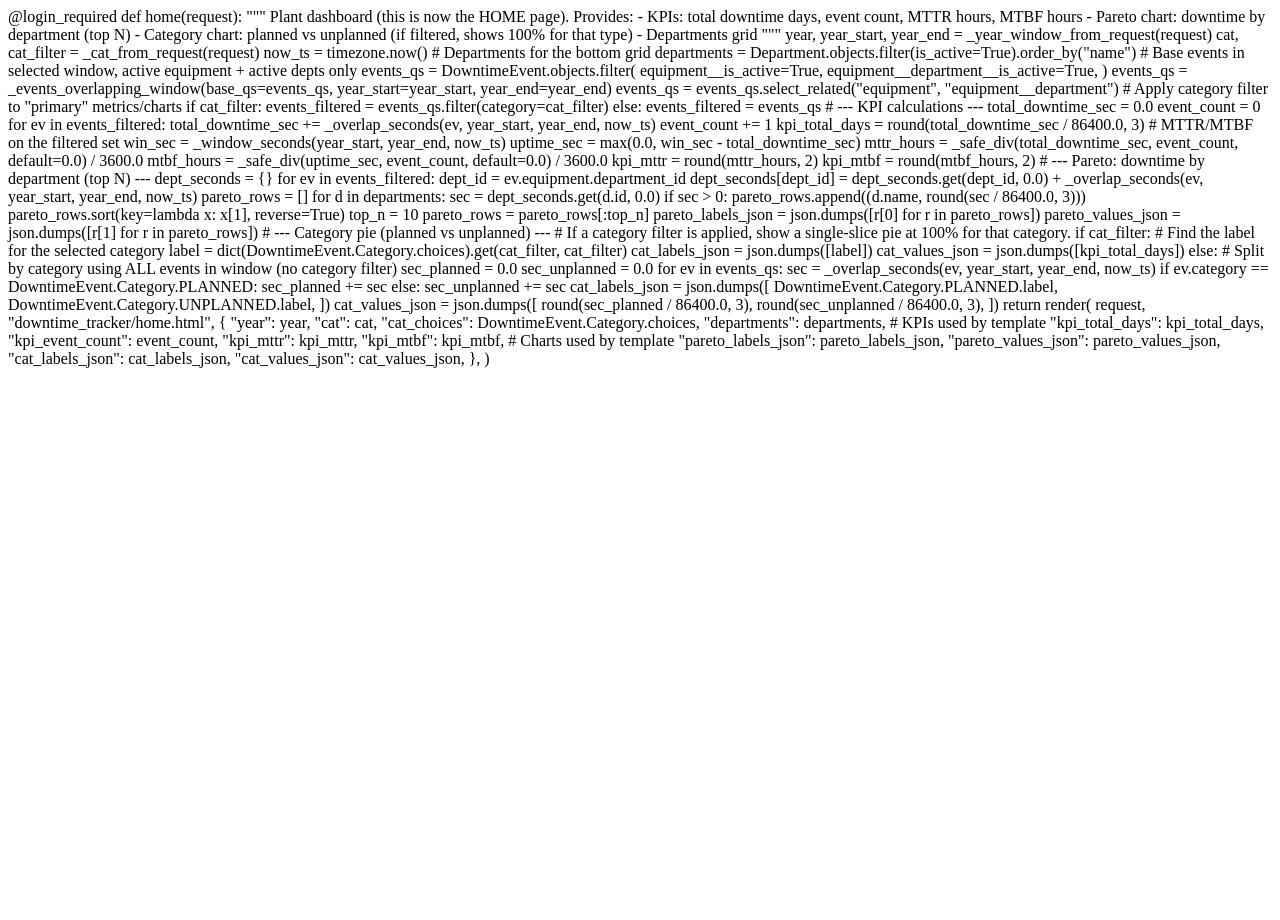
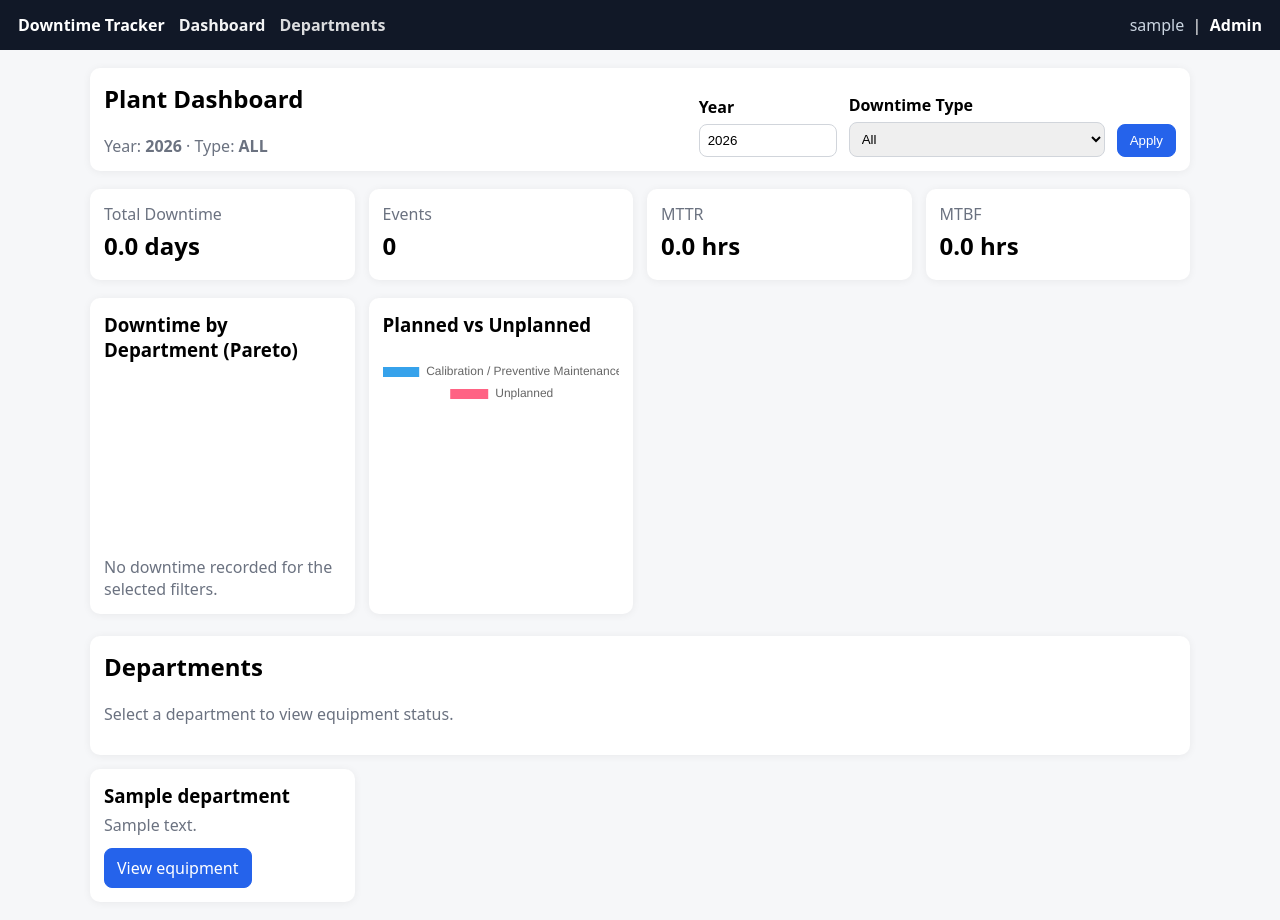
Before and after one commit to prestochango93/downtime-server, a Django app: page / in a window 1280 px wide. Before the commit the page ends 368 px from the top, so only its background shows below. Run offline with Django 5.2, Linux system fonts and the light colour scheme; a user stored in the database is signed in; tables that the repository leaves empty hold one stand-in row (values such as "Sample post").

Commit message:
Update home.html

```diff
--- a/downtime/downtime_tracker/templates/downtime_tracker/home.html
+++ b/downtime/downtime_tracker/templates/downtime_tracker/home.html
@@ -1,120 +1,142 @@
-@login_required
-def home(request):
-    """
-    Plant dashboard (this is now the HOME page).
-    Provides:
-      - KPIs: total downtime days, event count, MTTR hours, MTBF hours
-      - Pareto chart: downtime by department (top N)
-      - Category chart: planned vs unplanned (if filtered, shows 100% for that type)
-      - Departments grid
-    """
-    year, year_start, year_end = _year_window_from_request(request)
-    cat, cat_filter = _cat_from_request(request)
-    now_ts = timezone.now()
+{% extends "downtime_tracker/base.html" %}
+{% block title %}Plant Dashboard — Downtime Tracker{% endblock %}
 
-    # Departments for the bottom grid
-    departments = Department.objects.filter(is_active=True).order_by("name")
+{% block content %}
 
-    # Base events in selected window, active equipment + active depts only
-    events_qs = DowntimeEvent.objects.filter(
-        equipment__is_active=True,
-        equipment__department__is_active=True,
-    )
-    events_qs = _events_overlapping_window(base_qs=events_qs, year_start=year_start, year_end=year_end)
-    events_qs = events_qs.select_related("equipment", "equipment__department")
+<!-- ================= HEADER / FILTERS ================= -->
+<div class="card">
+  <div style="display:flex; justify-content:space-between; align-items:flex-end; gap:12px; flex-wrap:wrap;">
+    <div>
+      <h2 style="margin-top:0;">Plant Dashboard</h2>
+      <div class="muted">
+        Year: <strong>{{ year }}</strong>
+        {% if cat != "ALL" %}
+          · Type: <strong>{{ cat }}</strong>
+        {% else %}
+          · Type: <strong>ALL</strong>
+        {% endif %}
+      </div>
+    </div>
 
-    # Apply category filter to "primary" metrics/charts
-    if cat_filter:
-        events_filtered = events_qs.filter(category=cat_filter)
-    else:
-        events_filtered = events_qs
+    <form method="get" style="display:flex; gap:12px; align-items:flex-end; flex-wrap:wrap;">
+      <div style="min-width:120px;">
+        <label for="id_year">Year</label>
+        <input id="id_year" name="year" type="number" value="{{ year }}" style="width:120px;">
+      </div>
 
-    # --- KPI calculations ---
-    total_downtime_sec = 0.0
-    event_count = 0
+      <div style="min-width:220px;">
+        <label for="id_cat">Downtime Type</label>
+        <select id="id_cat" name="cat">
+          <option value="ALL" {% if cat == "ALL" %}selected{% endif %}>All</option>
+          {% for v,l in cat_choices %}
+            <option value="{{ v }}" {% if cat == v %}selected{% endif %}>{{ l }}</option>
+          {% endfor %}
+        </select>
+      </div>
 
-    for ev in events_filtered:
-        total_downtime_sec += _overlap_seconds(ev, year_start, year_end, now_ts)
-        event_count += 1
+      <div>
+        <button class="btn btn-primary" type="submit">Apply</button>
+      </div>
+    </form>
+  </div>
+</div>
 
-    kpi_total_days = round(total_downtime_sec / 86400.0, 3)
+<div style="height:18px;"></div>
 
-    # MTTR/MTBF on the filtered set
-    win_sec = _window_seconds(year_start, year_end, now_ts)
-    uptime_sec = max(0.0, win_sec - total_downtime_sec)
+<!-- ================= KPIs ================= -->
+<div class="grid">
+  <div class="card">
+    <div class="muted">Total Downtime</div>
+    <h2 style="margin:4px 0;">{{ kpi_total_days }} days</h2>
+  </div>
 
-    mttr_hours = _safe_div(total_downtime_sec, event_count, default=0.0) / 3600.0
-    mtbf_hours = _safe_div(uptime_sec, event_count, default=0.0) / 3600.0
+  <div class="card">
+    <div class="muted">Events</div>
+    <h2 style="margin:4px 0;">{{ kpi_event_count }}</h2>
+  </div>
 
-    kpi_mttr = round(mttr_hours, 2)
-    kpi_mtbf = round(mtbf_hours, 2)
+  <div class="card">
+    <div class="muted">MTTR</div>
+    <h2 style="margin:4px 0;">{{ kpi_mttr }} hrs</h2>
+  </div>
 
-    # --- Pareto: downtime by department (top N) ---
-    dept_seconds = {}
-    for ev in events_filtered:
-        dept_id = ev.equipment.department_id
-        dept_seconds[dept_id] = dept_seconds.get(dept_id, 0.0) + _overlap_seconds(ev, year_start, year_end, now_ts)
+  <div class="card">
+    <div class="muted">MTBF</div>
+    <h2 style="margin:4px 0;">{{ kpi_mtbf }} hrs</h2>
+  </div>
+</div>
 
-    pareto_rows = []
-    for d in departments:
-        sec = dept_seconds.get(d.id, 0.0)
-        if sec > 0:
-            pareto_rows.append((d.name, round(sec / 86400.0, 3)))
+<div style="height:18px;"></div>
 
-    pareto_rows.sort(key=lambda x: x[1], reverse=True)
-    top_n = 10
-    pareto_rows = pareto_rows[:top_n]
+<!-- ================= CHARTS ================= -->
+<div class="grid">
 
-    pareto_labels_json = json.dumps([r[0] for r in pareto_rows])
-    pareto_values_json = json.dumps([r[1] for r in pareto_rows])
+  <div class="card">
+    <h3 style="margin-top:0;">Downtime by Department (Pareto)</h3>
+    <canvas id="paretoChart" height="160"></canvas>
+    {% if pareto_labels_json == "[]" %}
+      <div class="muted" style="margin-top:10px;">No downtime recorded for the selected filters.</div>
+    {% endif %}
+  </div>
 
-    # --- Category pie (planned vs unplanned) ---
-    # If a category filter is applied, show a single-slice pie at 100% for that category.
-    if cat_filter:
-        # Find the label for the selected category
-        label = dict(DowntimeEvent.Category.choices).get(cat_filter, cat_filter)
-        cat_labels_json = json.dumps([label])
-        cat_values_json = json.dumps([kpi_total_days])
-    else:
-        # Split by category using ALL events in window (no category filter)
-        sec_planned = 0.0
-        sec_unplanned = 0.0
+  <div class="card">
+    <h3 style="margin-top:0;">Planned vs Unplanned</h3>
+    <canvas id="catChart" height="160"></canvas>
+  </div>
 
-        for ev in events_qs:
-            sec = _overlap_seconds(ev, year_start, year_end, now_ts)
-            if ev.category == DowntimeEvent.Category.PLANNED:
-                sec_planned += sec
-            else:
-                sec_unplanned += sec
+</div>
 
-        cat_labels_json = json.dumps([
-            DowntimeEvent.Category.PLANNED.label,
-            DowntimeEvent.Category.UNPLANNED.label,
-        ])
-        cat_values_json = json.dumps([
-            round(sec_planned / 86400.0, 3),
-            round(sec_unplanned / 86400.0, 3),
-        ])
+<div style="height:22px;"></div>
 
-    return render(
-        request,
-        "downtime_tracker/home.html",
-        {
-            "year": year,
-            "cat": cat,
-            "cat_choices": DowntimeEvent.Category.choices,
-            "departments": departments,
+<!-- ================= DEPARTMENTS ================= -->
+<div class="card" id="departments">
+  <h2 style="margin-top:0;">Departments</h2>
+  <p class="muted">Select a department to view equipment status.</p>
+</div>
 
-            # KPIs used by template
-            "kpi_total_days": kpi_total_days,
-            "kpi_event_count": event_count,
-            "kpi_mttr": kpi_mttr,
-            "kpi_mtbf": kpi_mtbf,
+<div style="height:14px;"></div>
 
-            # Charts used by template
-            "pareto_labels_json": pareto_labels_json,
-            "pareto_values_json": pareto_values_json,
-            "cat_labels_json": cat_labels_json,
-            "cat_values_json": cat_values_json,
-        },
-    )
+<div class="grid">
+  {% for d in departments %}
+    <div class="card">
+      <h3 style="margin:0 0 6px 0;">{{ d.name }}</h3>
+      {% if d.description %}
+        <div class="muted">{{ d.description }}</div>
+      {% endif %}
+
+      <div style="height:12px;"></div>
+
+      <a class="btn btn-primary"
+         href="{% url 'downtime_tracker:department_detail' d.code %}?year={{ year }}&cat={{ cat }}">
+         View equipment
+      </a>
+    </div>
+  {% empty %}
+    <div class="card">No active departments yet.</div>
+  {% endfor %}
+</div>
+
+<script src="https://cdn.jsdelivr.net/npm/chart.js"></script>
+<script>
+const paretoLabels = {{ pareto_labels_json|safe }};
+const paretoValues = {{ pareto_values_json|safe }};
+
+if (paretoLabels && paretoLabels.length) {
+  new Chart(document.getElementById('paretoChart'), {
+    type: 'bar',
+    data: { labels: paretoLabels, datasets: [{ label: 'Downtime (days)', data: paretoValues }] },
+    options: { responsive: true, plugins: { legend: { display: true } }, scales: { y: { beginAtZero: true } } }
+  });
+}
+
+const catLabels = {{ cat_labels_json|safe }};
+const catValues = {{ cat_values_json|safe }};
+
+new Chart(document.getElementById('catChart'), {
+  type: 'pie',
+  data: { labels: catLabels, datasets: [{ data: catValues }] },
+  options: { responsive: true }
+});
+</script>
+
+{% endblock %}
```
